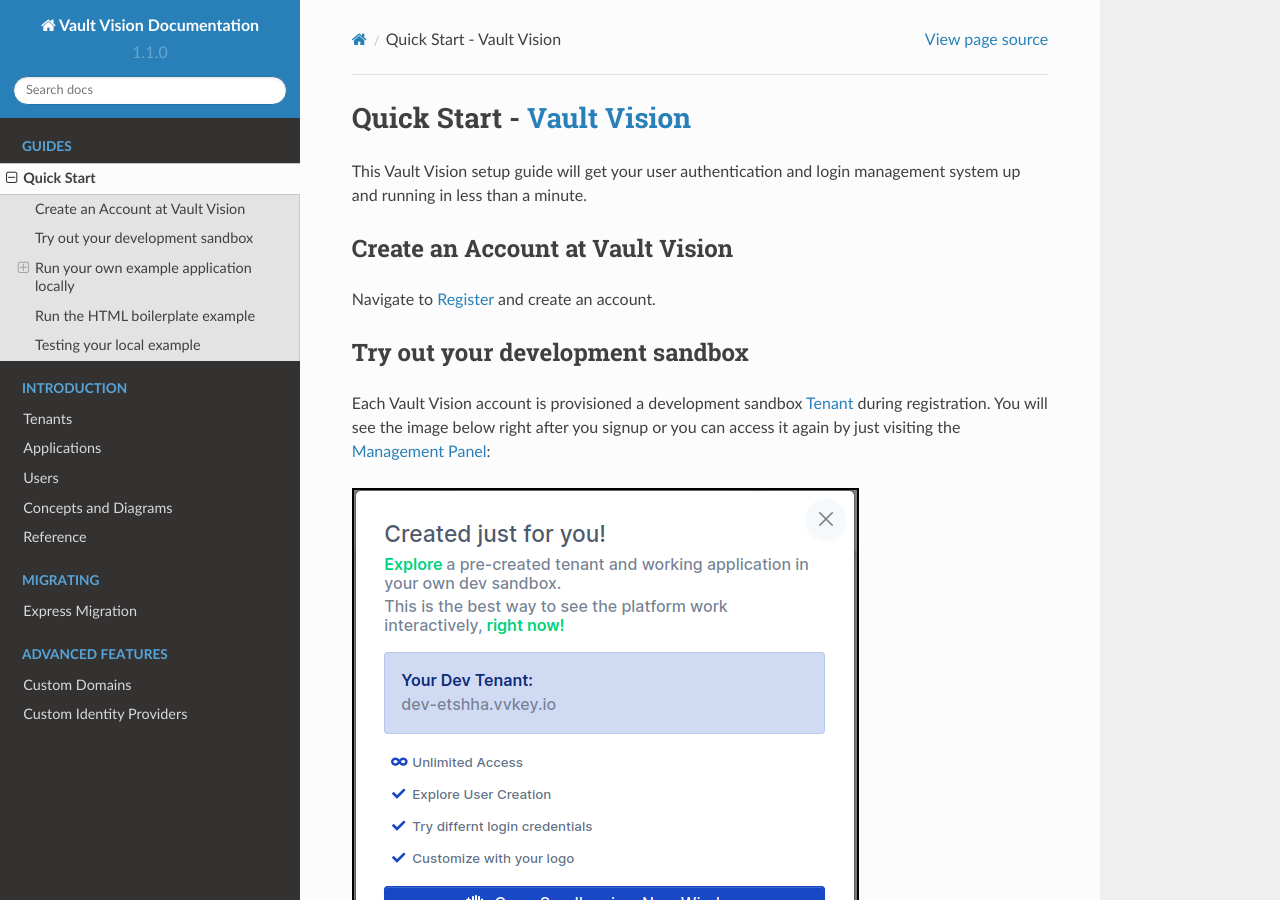
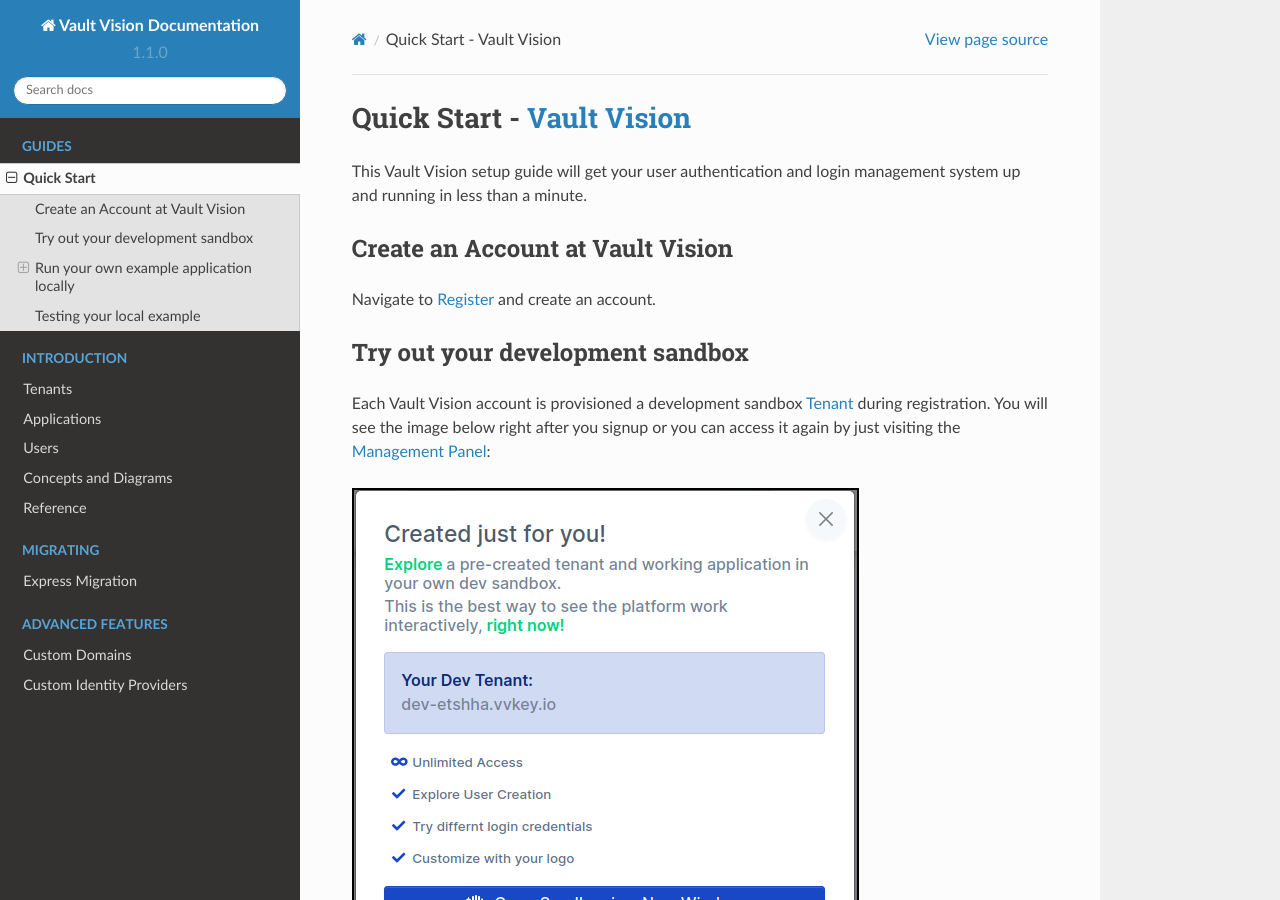
Before and after one commit to vaultvision/docs, a Sphinx documentation site: the page built from docs/source/quick_start.md, in a window 1280 px wide and 900 px high. Built offline with Sphinx 7.4.7 and the Read the Docs theme 2.0.0, drawn with Linux system fonts in a browser that asks for light colours.

Commit message:
quickstart: nesting level

````diff
--- a/docs/source/quick_start.md
+++ b/docs/source/quick_start.md
@@ -139,7 +139,7 @@
 ```
 
 
-## Run the [HTML boilerplate example](https://github.com/vaultvision/html-boilerplate)
+### Run the [HTML boilerplate example](https://github.com/vaultvision/html-boilerplate)
 
 - clone this github repo containing our HTML boilerplate project <https://github.com/vaultvision/html-boilerplate>
 
````
